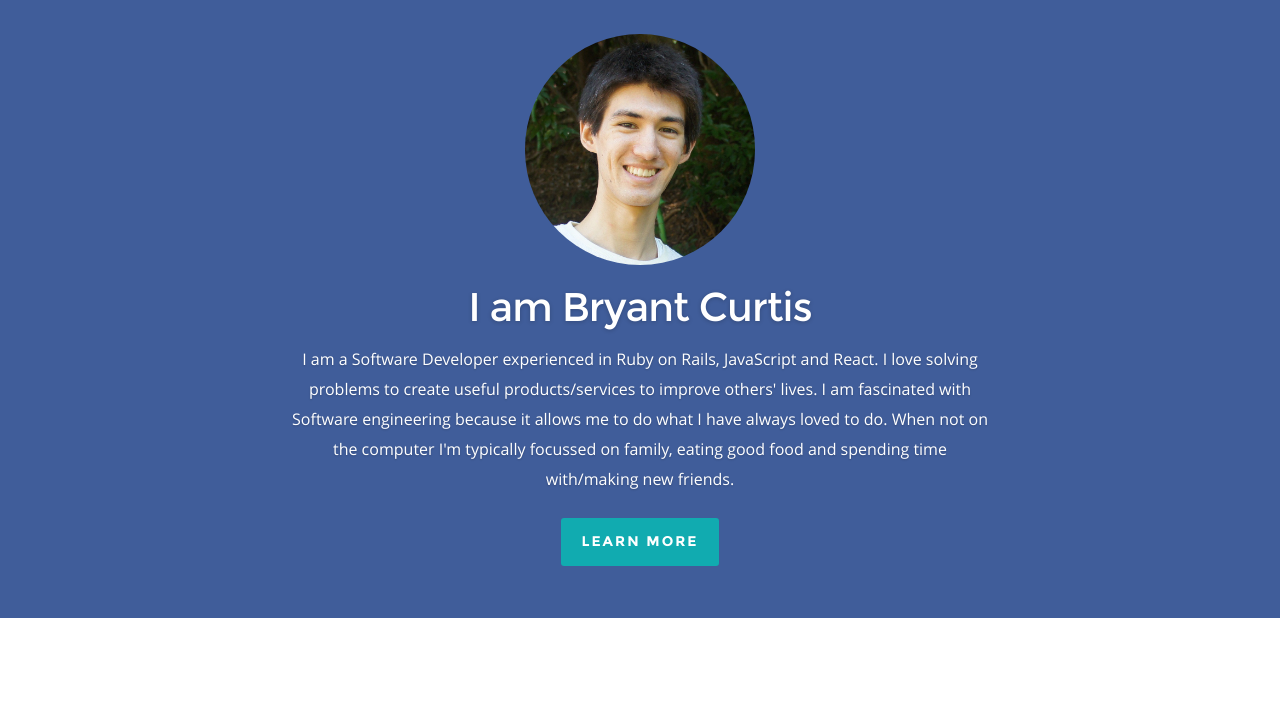
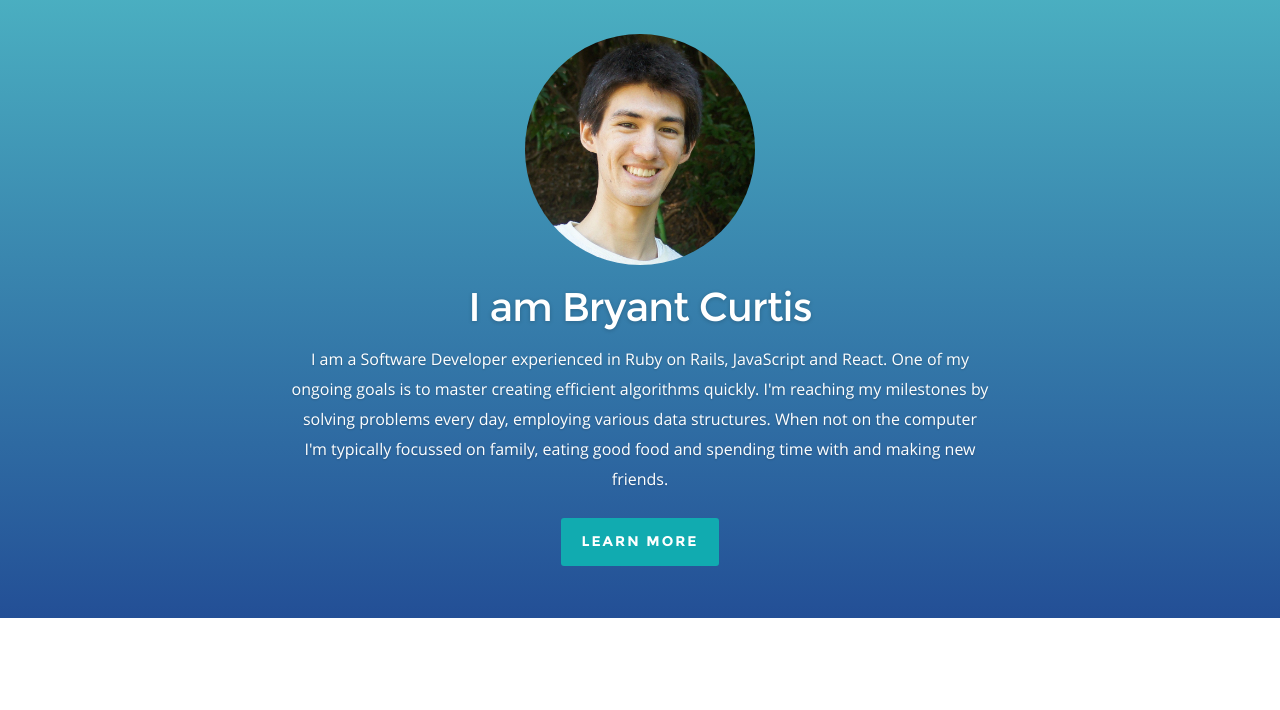
Before and after one commit to Bryant-Curtis/Bryant-Curtis.github.io, a plain HTML site: page index.html in a window 1280 px wide. Shown: the part 62-772 px from the top of the page. Drawn offline with nearby package versions, Linux system fonts and the light colour scheme.

Commit message:
Update Summary, Design and Resume

```diff
--- a/css/layout.css
+++ b/css/layout.css
@@ -178,7 +178,8 @@ ul#nav li.current a { color: #fff; }
    padding-top: 66px;
    /*background: url(img/cinematic2.png);*/
    overflow: hidden;
-   background: #405D9A;
+   background: -webkit-gradient(linear, center bottom, center top, from(#234F96), to(#4EB8C5));
+   /*background: #405D9A;*/
    /*background-image:url(images/cinematic2.png);*/
    height:680px;
 }
--- a/index.html
+++ b/index.html
@@ -99,9 +99,11 @@
 
 				   <p>
              I am a Software Developer experienced in Ruby on Rails, JavaScript and React.
-             I love solving problems to create useful products/services to improve others' lives.
-             I am fascinated with Software engineering because it allows me to do what I have always loved to do.
-             When not on the computer I'm typically focussed on family, eating good food and spending time with/making new friends.
+             One of my ongoing goals is to master creating efficient algorithms quickly.
+             I'm reaching my milestones by solving problems every day, employing various data structures.
+             <!-- I love solving problems to create useful products/services to improve others' lives. -->
+             <!-- I am fascinated with Software engineering because it allows me to do what I have always loved to do. -->
+             When not on the computer I'm typically focussed on family, eating good food and spending time with and making new friends.
            </p>
 			   </div>
 
```
Also changed, not shown: 1 other file.
